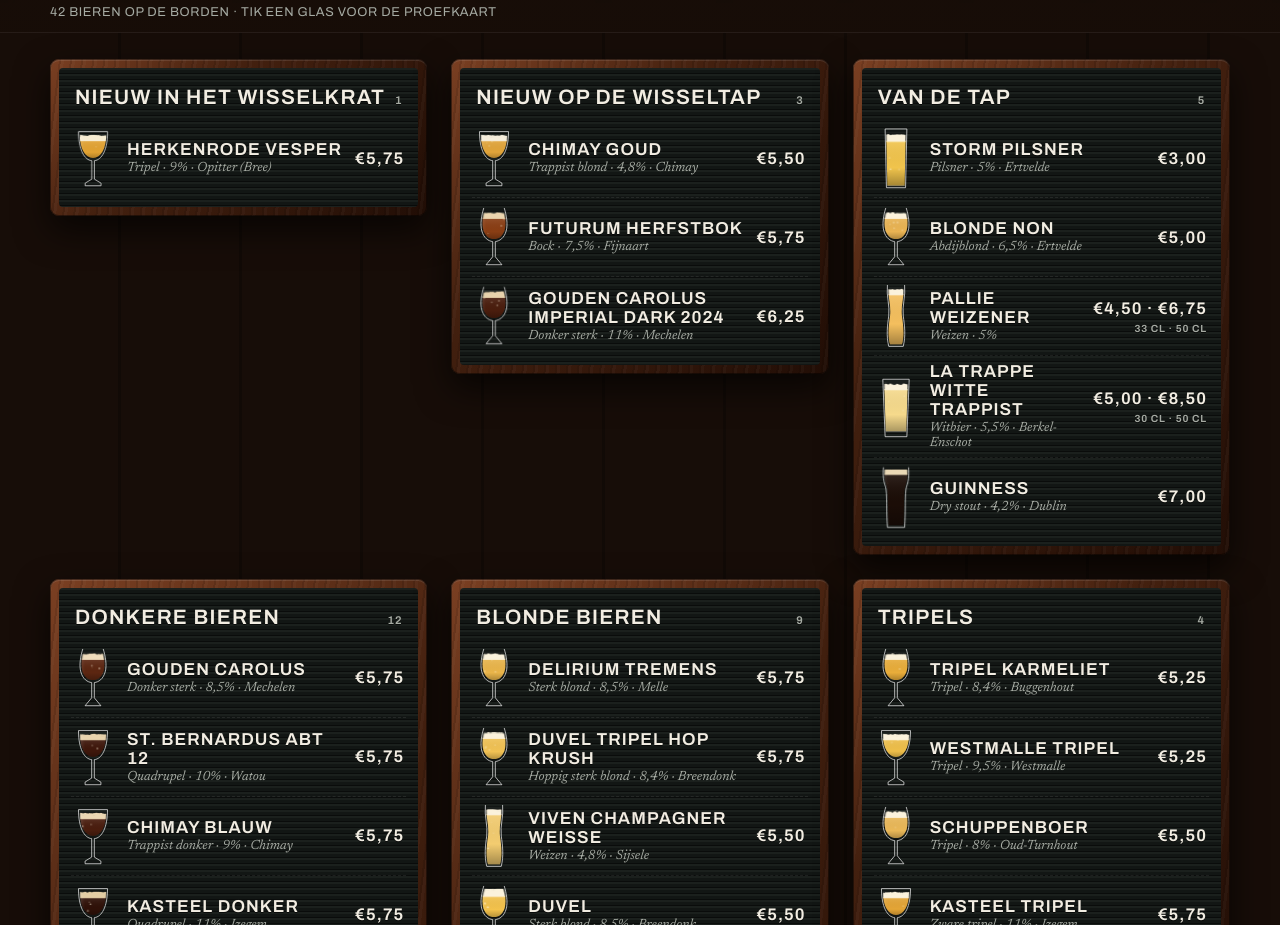
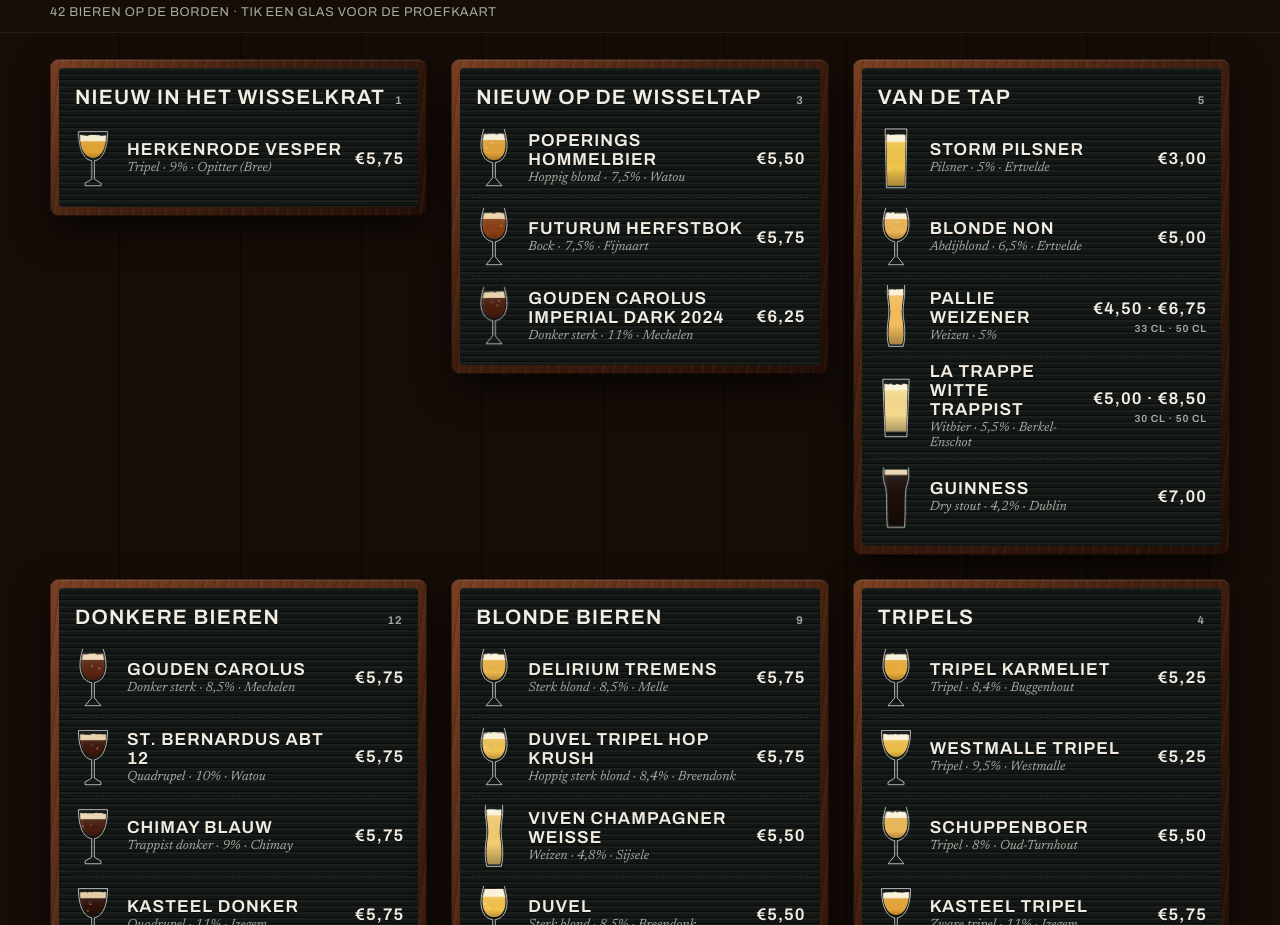
Before and after one commit to mchielsen/bierkaart_pallieter, a plain HTML site: page index.html in a window 1280 px wide. Shown: the part 1658-2583 px from the top of the page. Drawn offline with Linux system fonts and the light colour scheme.

Commit message:
Wisseltap: Chimay Goud vervangen door Poperings Hommelbier (prijs ongewijzigd)
Co-Authored-By: Claude Opus 5.5 <noreply@anthropic.com>
Claude-Session: https://claude.ai/code/session_0118wkc922XLYx6BdTmfRN84

```diff
--- a/index.html
+++ b/index.html
@@ -304,7 +304,7 @@ const B=[
  {id:"wittetrappist",n:"La Trappe Witte Trappist",c:"tap",p:[P(5,"30 cl"),P(8.5,"50 cl")],abv:5.5,st:"Witbier",br:"La Trappe",pl:"Berkel-Enschot",lc:"NL",ll:[51.585,5.14],col:"#f4d47c",cloudy:1,g:"tumbler",pr:[1,2,2,3,1,0],m:["fris"],tr:1,note:"Witbier met het trappistenlabel, uit de Koningshoeven bij Tilburg. Citrus, kruidig en zacht fris.",ar:"Gist, citroen, sinaasappel en grapefruit, met een kruidige toets.",sm:"Zacht en fris, met citrus en tarwe.",af:"De hopbitterheid komt in de afdronk naar voren.",ig:"Water, tarwemout, gerstemout, hop, gist en suiker."},
  {id:"guinness",n:"Guinness",c:"tap",p:[P(7)],abv:4.2,st:"Dry stout",br:"St. James's Gate",pl:"Dublin",lc:"IE",ll:[53.343,-6.267],col:"#1b0d07",foam:"#ead9b6",foamH:9,sink:1,g:"pint",pr:[3,1,2,0,0,5],m:["donker"],note:"Droge stout uit Dublin. Geroosterde gerst, koffie en een romige kraag. Kijk naar de belletjes: die zakken naar beneden.",ar:"Koffie en chocolade.",sm:"Zoete mout, bittere hop en geroosterde gerst. Romig en zacht door de stikstof.",ig:"Water, gerstemout, geroosterde en gevlokte gerst, hop en gist."},
  // NU OP DE WISSELTAP
- {id:"chimaygoud",n:"Chimay Goud",c:"wisseltap",p:[P(5.5)],abv:4.8,st:"Trappist blond",br:"Abdij van Scourmont",pl:"Chimay",lc:"BE",ll:[49.98,4.33],col:"#e2a53a",foam:"#f6eedc",g:"chalice",tr:1,pr:[2,2,2,1,0,0],m:["fris"],note:"De lichte trappist van Chimay uit Henegouwen, met 4,8% alcohol. Fris en rond, met koriander en een fijne hop.",ar:"Frisse koriander en een fijne hop.",sm:"Rond en licht zoet, in balans met een mooi bittertje."},
+{id:"hommelbier",n:"Poperings Hommelbier",c:"wisseltap",p:[P(5.5)],abv:7.5,st:"Hoppig blond",br:"Van Eecke",pl:"Watou",lc:"BE",ll:[50.859,2.620],col:"#e0a33a",foam:"#f6eedc",g:"tulip",pr:[3,2,3,2,0,0],m:["hop"],note:"Hoppig blond uit Watou, gebrouwen met hop uit de Poperingse hopstreek (hommel is West-Vlaams voor hop). Kruidig en fris, met 7,5% alcohol.",ar:"Groene hop, gist en licht fruit.",sm:"Vol en kruidig, overgaand in citrus, sinaasappel en grapefruit.",af:"Honingzacht, met een licht kruidige toets en een volle hopsmaak.",ig:"Zomer- en wintergerst, hop uit Poperinge en een eigen gist; hergist op de fles."},
 {id:"futurumherfstbok",n:"Futurum Herfstbok",c:"wisseltap",p:[P(5.75)],abv:7.5,st:"Bock",br:"Brouwerij De Toekomst",pl:"Fijnaart",lc:"NL",ll:[51.638,4.469],col:"#8a3e14",foam:"#ecd6b0",g:"tulip",pr:[1,3,3,1,0,2],m:["donker"],note:"Herfstbok van Brouwerij De Toekomst uit Fijnaart. Een traditionele bok met 7,5% alcohol."},
  {id:"carolusimperial",n:"Gouden Carolus Imperial Dark 2024",c:"wisseltap",p:[P(6.25)],abv:11,st:"Donker sterk",br:"Het Anker",pl:"Mechelen",lc:"BE",ll:[51.028,4.48],col:"#4a1d0d",foam:"#e8d3ad",g:"tulip",pr:[1,4,5,4,0,3],m:["donker"],note:"Keldergerijpte jaargang 2024 van de Cuvée van de Keizer, elk jaar gebrouwen voor de verjaardag van keizer Karel V. Donker en krachtig, met 11% alcohol.",sm:"Pruim, rozijn en karamel; de zoetheid tempert de alcohol."},
  // DONKERE BIEREN
```
